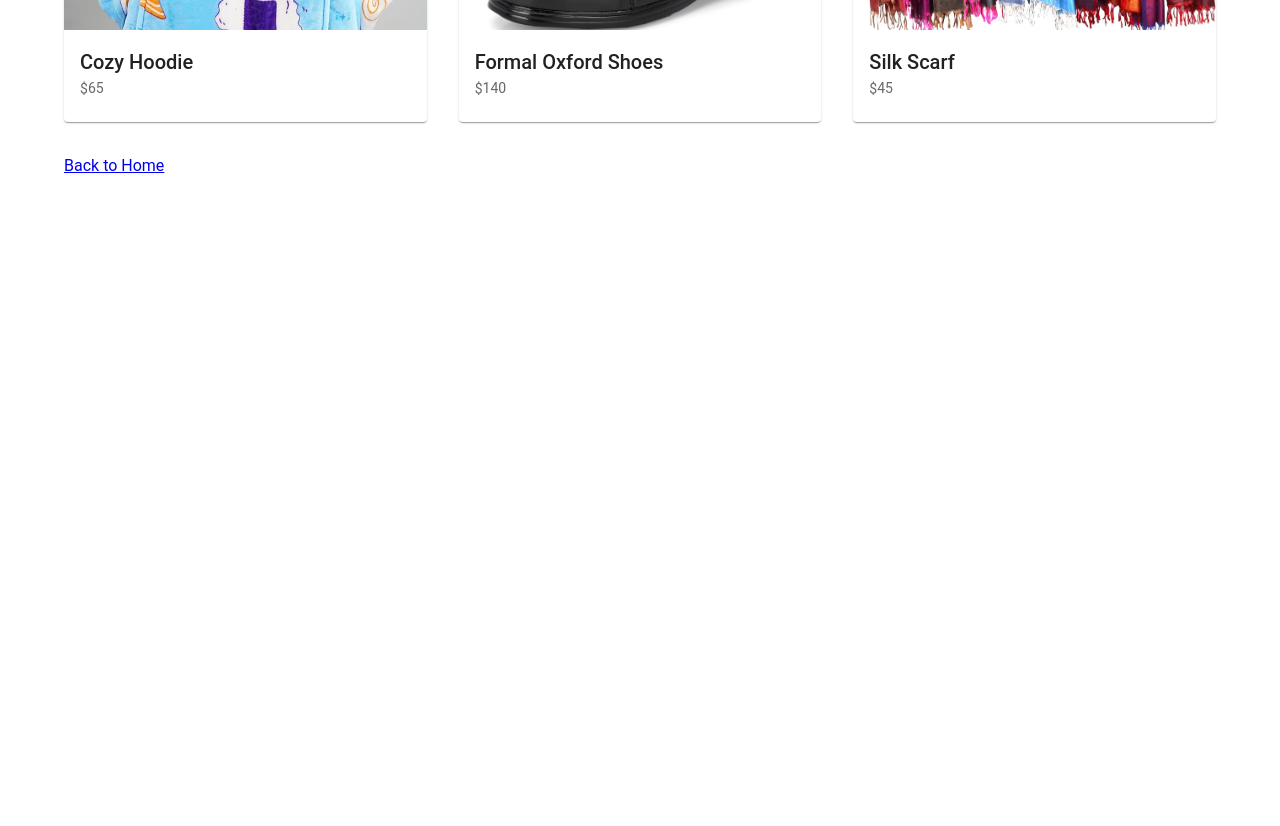
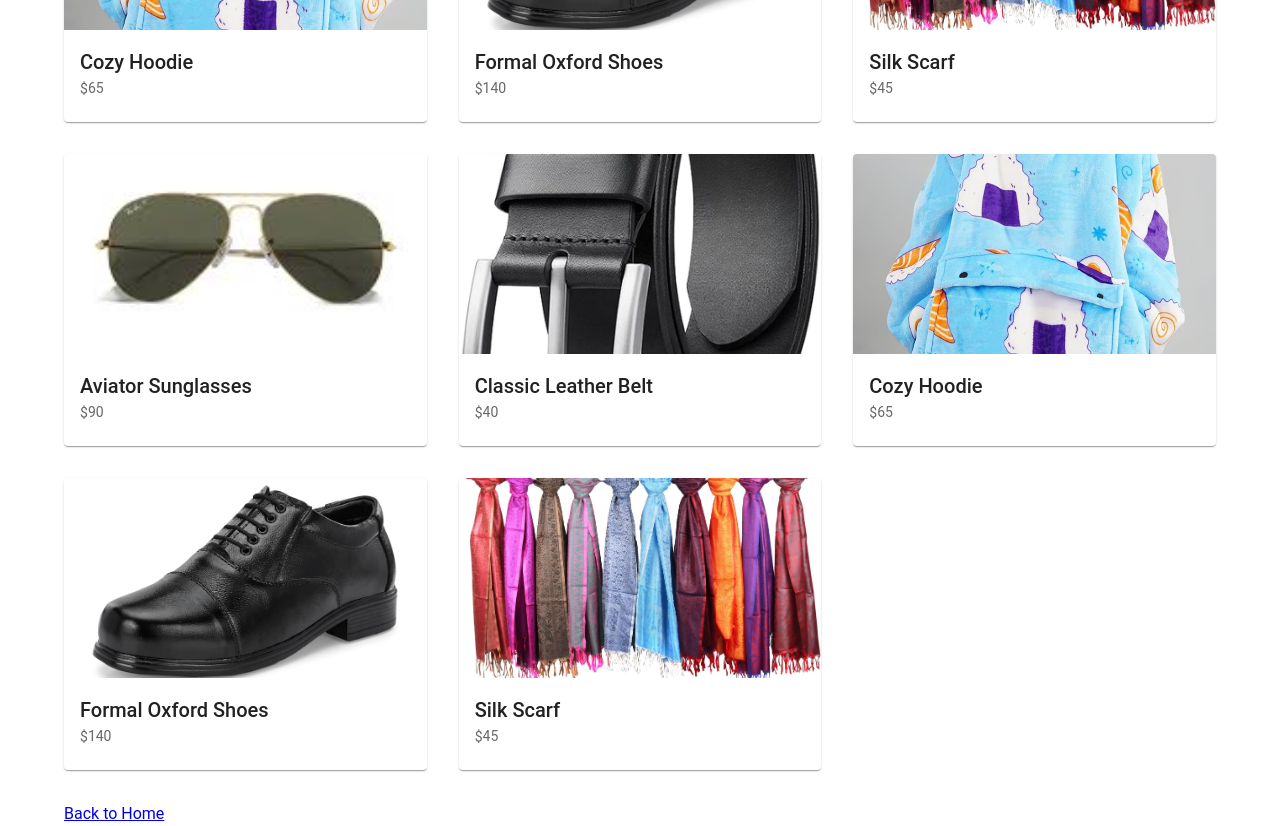
Before and after one commit to softwareops-mayank-goyal/UnitTestProject, a React (Create React App) app: page /shop in a window 1280 px wide. Shown: the part 1260-2086 px from the top of the page. Before the commit the page ends 1438 px from the top, so only its background shows below. Built offline with nearby package versions, Linux system fonts and the light colour scheme.

Commit message:
Add new mock data for sunglasses and clothing items

```diff
--- a/src/data/mockData.js
+++ b/src/data/mockData.js
@@ -16,4 +16,9 @@ export const products = [
   { id: 10, name: 'Cozy Hoodie', price: 65, image: require('../assets/CozyHoodie.jpg') },
   { id: 11, name: 'Formal Oxford Shoes', price: 140, image: require('../assets/FormalShoes.jpg') },
   { id: 12, name: 'Silk Scarf', price: 45, image: require('../assets/SilkScarf.jpg') },
+  { id: 13, name: 'Aviator Sunglasses', price: 90, image: require('../assets/AviatorSunglasses.jfif') },
+  { id: 14, name: 'Classic Leather Belt', price: 40, image: require('../assets/LeatherBelt.jpg') },
+  { id: 15, name: 'Cozy Hoodie', price: 65, image: require('../assets/CozyHoodie.jpg') },
+  { id: 16, name: 'Formal Oxford Shoes', price: 140, image: require('../assets/FormalShoes.jpg') },
+  { id: 12, name: 'Silk Scarf', price: 45, image: require('../assets/SilkScarf.jpg') },
 ];
```
